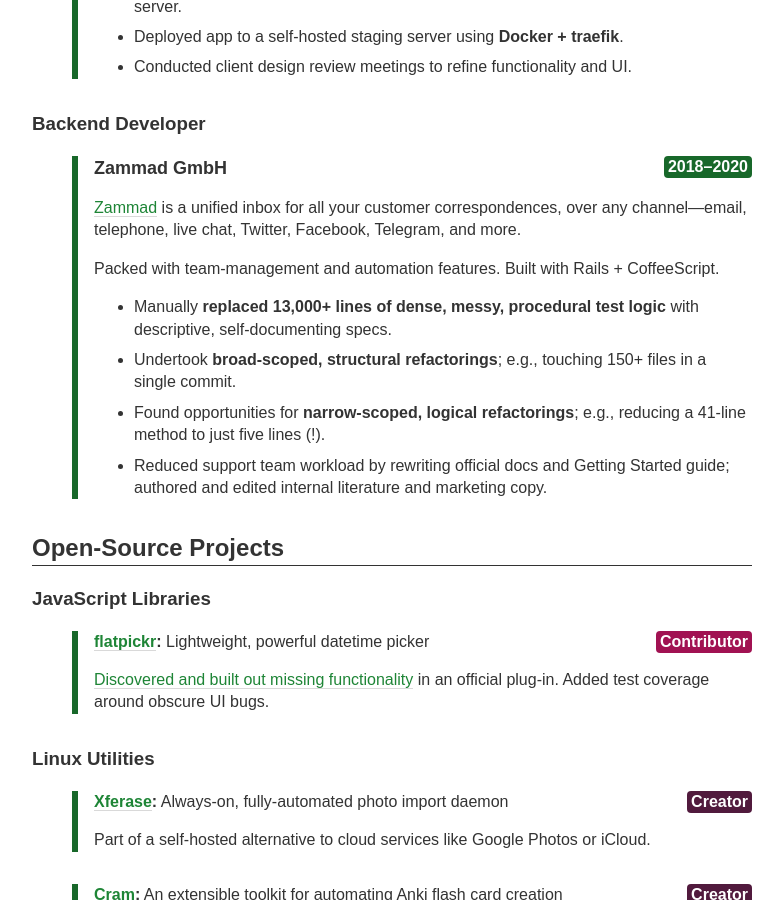
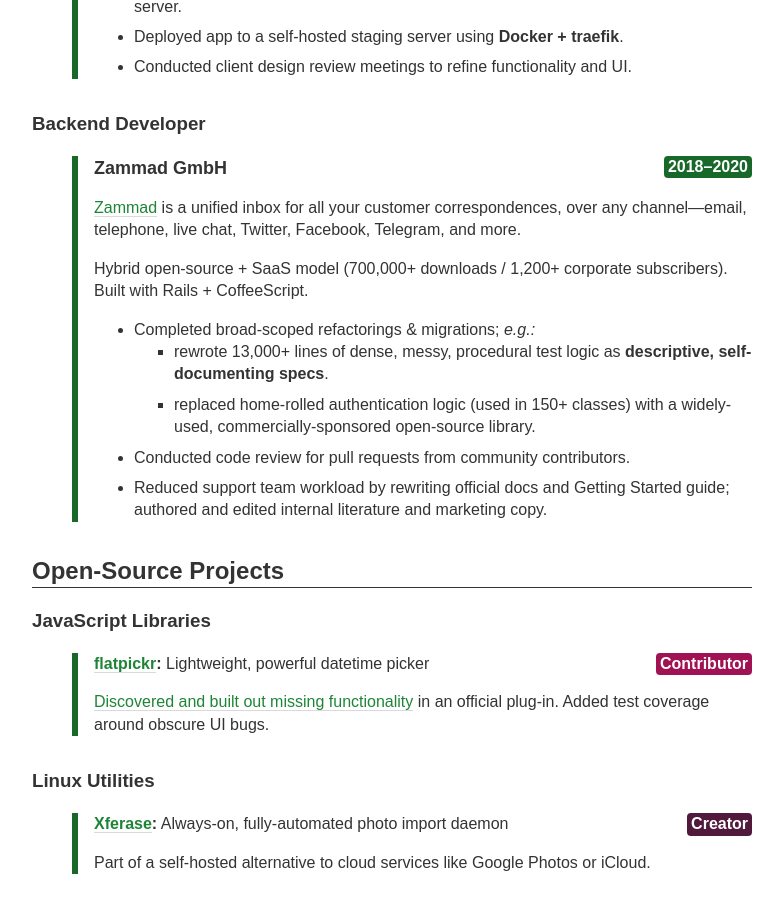
Before and after one commit to rlue/ryanlue.com, a Jekyll site: the page built from about/cv.md, in a window 1280 px wide and 900 px high, scrolled down 572 px. Shown: the whole window, without its empty margins (248-1031 px from the left). Built offline with Jekyll 4.4.1, drawn with Linux system fonts in a browser that asks for light colours; some web fonts are replaced.

Commit message:
Update résumé per feedback
> Generally looks good.
> However, the second work project's bullets seem a bit too specific;
> the first one had a nicer high-level set of contributions/results.
> The second one is a tad into the weeds with specifics on check-ins,
> specific line counts, etc.
> (One idea is to consolidate the two refactoring bullets.)

```diff
--- a/about/cv.md
+++ b/about/cv.md
@@ -46,12 +46,14 @@ Selected Work History <span class="work-history__note">(5 years’ experience in
 
   [Zammad][]{:target="blank"} is a unified inbox for all your customer correspondences, over any channel—email, telephone, live chat, Twitter, Facebook, Telegram, and more.
 
-  Packed with team-management and automation features. Built with Rails + CoffeeScript.
+  Hybrid open-source + SaaS model (700,000+ downloads / 1,200+ corporate subscribers). Built with Rails + CoffeeScript.
 
-  * Manually **replaced 13,000+ lines of dense, messy, procedural test logic**
-    with descriptive, self-documenting specs.
-  * Undertook **broad-scoped, structural refactorings**; e.g., touching 150+ files in a single commit.
-  * Found opportunities for **narrow-scoped, logical refactorings**; e.g., reducing a 41-line method to just five lines (!).
+  * Completed broad-scoped refactorings & migrations; _e.g.:_
+    * rewrote 13,000+ lines of dense, messy, procedural test logic
+      as **descriptive, self-documenting specs**.
+    * replaced home-rolled authentication logic (used in 150+ classes)
+      with a widely-used, commercially-sponsored open-source library.
+  * Conducted code review for pull requests from community contributors.
   * Reduced support team workload by rewriting official docs and Getting
     Started guide; authored and edited internal literature and marketing copy.
 
```
Also changed, not shown: 1 other file.
